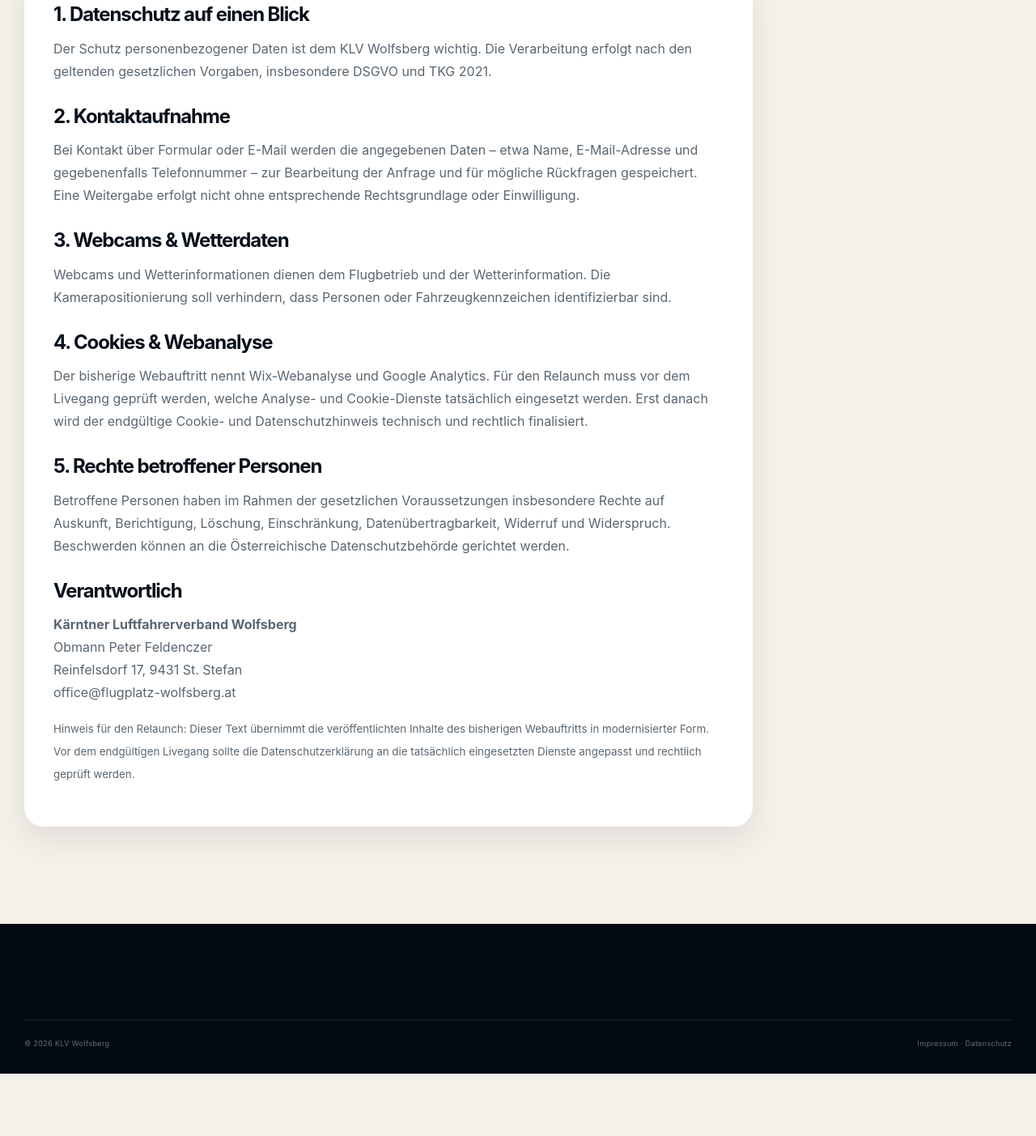
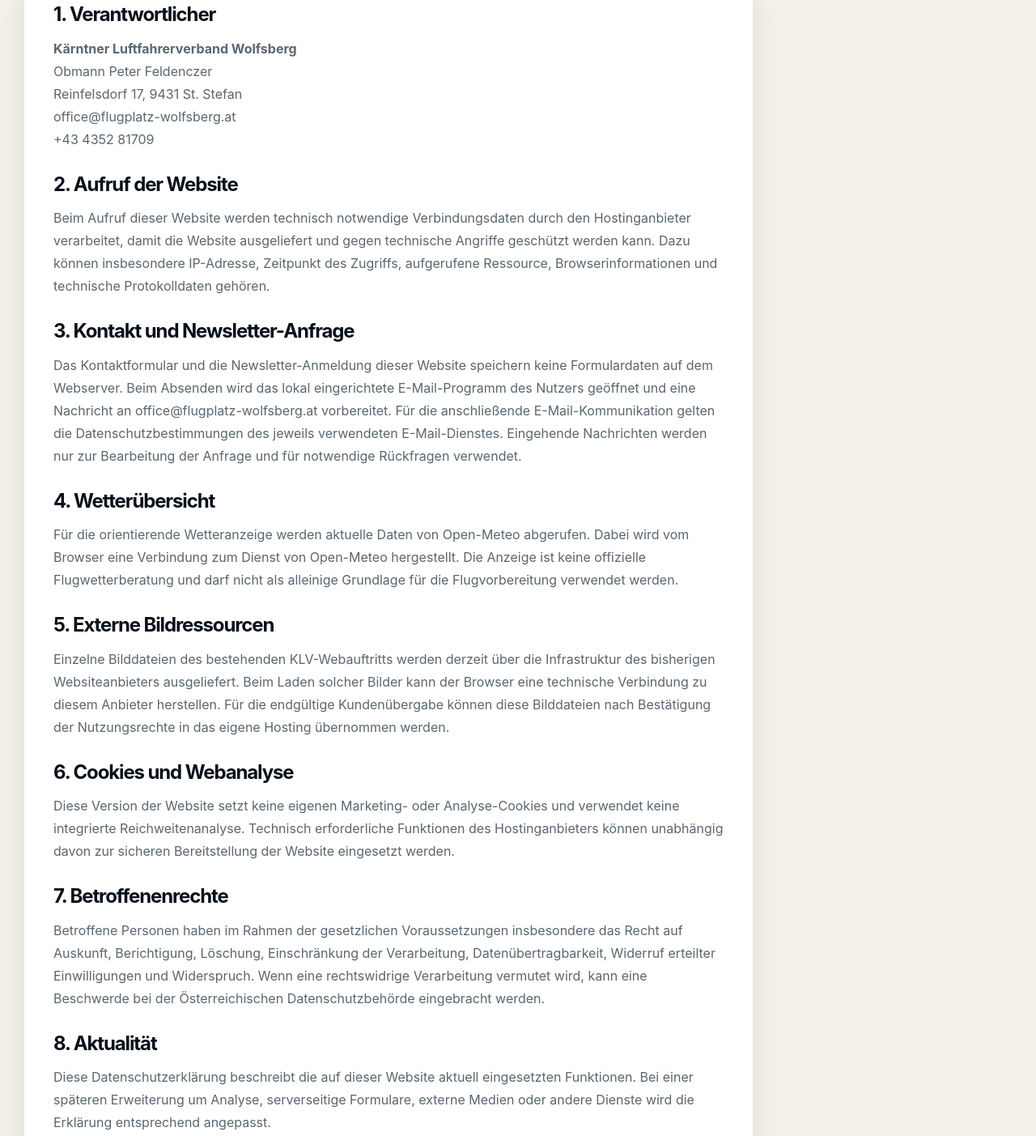
Before and after one commit to Marcel3302/flugplatz-wolfsberg.at, a website: page flugplatz-wolfsberg-pro-v2/datenschutz.html in a window 1280 px wide. Shown: the part 400-1803 px from the top of the page at 81% size. Before the commit the page ends 1726 px from the top, so only its background shows below. Drawn offline with Linux system fonts and the light colour scheme.

Commit message:
Finalize privacy policy for current production setup

```diff
--- a/flugplatz-wolfsberg-pro-v2/datenschutz.html
+++ b/flugplatz-wolfsberg-pro-v2/datenschutz.html
@@ -1,9 +1,25 @@
-<!doctype html><html lang="de"><head><meta charset="utf-8"><meta name="viewport" content="width=device-width,initial-scale=1"><meta name="theme-color" content="#07111d"><title>Datenschutz · Flugplatz Wolfsberg</title><link rel="stylesheet" href="styles.css"></head><body class="legal-page"><div class="statusbar"><div class="wrap statusbar-inner"><div class="live"><i></i><span>LOKW · Flugplatz Wolfsberg</span></div><div class="statuslinks"><span>122.505 MHz</span></div></div></div><header class="navshell"><nav class="wrap nav"><a class="brand" href="index.html"><span class="brandmark">W</span><span><b>FLUGPLATZ WOLFSBERG</b><small>KLV · LOKW</small></span></a><a class="pill" href="index.html">Zur Website</a></nav></header><main class="legal-main"><div class="wrap"><p class="eyebrow">RECHTLICHES</p><h1>Datenschutz</h1><div class="legal-card">
-<h2>1. Datenschutz auf einen Blick</h2><p>Der Schutz personenbezogener Daten ist dem KLV Wolfsberg wichtig. Die Verarbeitung erfolgt nach den geltenden gesetzlichen Vorgaben, insbesondere DSGVO und TKG 2021.</p>
-<h2>2. Kontaktaufnahme</h2><p>Bei Kontakt über Formular oder E-Mail werden die angegebenen Daten – etwa Name, E-Mail-Adresse und gegebenenfalls Telefonnummer – zur Bearbeitung der Anfrage und für mögliche Rückfragen gespeichert. Eine Weitergabe erfolgt nicht ohne entsprechende Rechtsgrundlage oder Einwilligung.</p>
-<h2>3. Webcams & Wetterdaten</h2><p>Webcams und Wetterinformationen dienen dem Flugbetrieb und der Wetterinformation. Die Kamerapositionierung soll verhindern, dass Personen oder Fahrzeugkennzeichen identifizierbar sind.</p>
-<h2>4. Cookies & Webanalyse</h2><p>Der bisherige Webauftritt nennt Wix-Webanalyse und Google Analytics. Für den Relaunch muss vor dem Livegang geprüft werden, welche Analyse- und Cookie-Dienste tatsächlich eingesetzt werden. Erst danach wird der endgültige Cookie- und Datenschutzhinweis technisch und rechtlich finalisiert.</p>
-<h2>5. Rechte betroffener Personen</h2><p>Betroffene Personen haben im Rahmen der gesetzlichen Voraussetzungen insbesondere Rechte auf Auskunft, Berichtigung, Löschung, Einschränkung, Datenübertragbarkeit, Widerruf und Widerspruch. Beschwerden können an die Österreichische Datenschutzbehörde gerichtet werden.</p>
-<h2>Verantwortlich</h2><p><strong>Kärntner Luftfahrerverband Wolfsberg</strong><br>Obmann Peter Feldenczer<br>Reinfelsdorf 17, 9431 St. Stefan<br><a href="mailto:office@flugplatz-wolfsberg.at">office@flugplatz-wolfsberg.at</a></p>
-<p><small>Hinweis für den Relaunch: Dieser Text übernimmt die veröffentlichten Inhalte des bisherigen Webauftritts in modernisierter Form. Vor dem endgültigen Livegang sollte die Datenschutzerklärung an die tatsächlich eingesetzten Dienste angepasst und rechtlich geprüft werden.</small></p>
+<!doctype html><html lang="de"><head><meta charset="utf-8"><meta name="viewport" content="width=device-width,initial-scale=1"><meta name="theme-color" content="#07111d"><meta name="robots" content="index,follow"><title>Datenschutz · Flugplatz Wolfsberg</title><link rel="stylesheet" href="styles.css"></head><body class="legal-page"><div class="statusbar"><div class="wrap statusbar-inner"><div class="live"><i></i><span>LOKW · Flugplatz Wolfsberg</span></div><div class="statuslinks"><span>122.505 MHz</span></div></div></div><header class="navshell"><nav class="wrap nav"><a class="brand" href="index.html"><span class="brandmark">W</span><span><b>FLUGPLATZ WOLFSBERG</b><small>KLV · LOKW</small></span></a><a class="pill" href="index.html">Zur Website</a></nav></header><main class="legal-main"><div class="wrap"><p class="eyebrow">RECHTLICHES</p><h1>Datenschutz</h1><div class="legal-card">
+<h2>1. Verantwortlicher</h2>
+<p><strong>Kärntner Luftfahrerverband Wolfsberg</strong><br>Obmann Peter Feldenczer<br>Reinfelsdorf 17, 9431 St. Stefan<br><a href="mailto:office@flugplatz-wolfsberg.at">office@flugplatz-wolfsberg.at</a><br><a href="tel:+43435281709">+43 4352 81709</a></p>
+
+<h2>2. Aufruf der Website</h2>
+<p>Beim Aufruf dieser Website werden technisch notwendige Verbindungsdaten durch den Hostinganbieter verarbeitet, damit die Website ausgeliefert und gegen technische Angriffe geschützt werden kann. Dazu können insbesondere IP-Adresse, Zeitpunkt des Zugriffs, aufgerufene Ressource, Browserinformationen und technische Protokolldaten gehören.</p>
+
+<h2>3. Kontakt und Newsletter-Anfrage</h2>
+<p>Das Kontaktformular und die Newsletter-Anmeldung dieser Website speichern keine Formulardaten auf dem Webserver. Beim Absenden wird das lokal eingerichtete E-Mail-Programm des Nutzers geöffnet und eine Nachricht an <a href="mailto:office@flugplatz-wolfsberg.at">office@flugplatz-wolfsberg.at</a> vorbereitet. Für die anschließende E-Mail-Kommunikation gelten die Datenschutzbestimmungen des jeweils verwendeten E-Mail-Dienstes. Eingehende Nachrichten werden nur zur Bearbeitung der Anfrage und für notwendige Rückfragen verwendet.</p>
+
+<h2>4. Wetterübersicht</h2>
+<p>Für die orientierende Wetteranzeige werden aktuelle Daten von Open-Meteo abgerufen. Dabei wird vom Browser eine Verbindung zum Dienst von Open-Meteo hergestellt. Die Anzeige ist keine offizielle Flugwetterberatung und darf nicht als alleinige Grundlage für die Flugvorbereitung verwendet werden.</p>
+
+<h2>5. Externe Bildressourcen</h2>
+<p>Einzelne Bilddateien des bestehenden KLV-Webauftritts werden derzeit über die Infrastruktur des bisherigen Websiteanbieters ausgeliefert. Beim Laden solcher Bilder kann der Browser eine technische Verbindung zu diesem Anbieter herstellen. Für die endgültige Kundenübergabe können diese Bilddateien nach Bestätigung der Nutzungsrechte in das eigene Hosting übernommen werden.</p>
+
+<h2>6. Cookies und Webanalyse</h2>
+<p>Diese Version der Website setzt keine eigenen Marketing- oder Analyse-Cookies und verwendet keine integrierte Reichweitenanalyse. Technisch erforderliche Funktionen des Hostinganbieters können unabhängig davon zur sicheren Bereitstellung der Website eingesetzt werden.</p>
+
+<h2>7. Betroffenenrechte</h2>
+<p>Betroffene Personen haben im Rahmen der gesetzlichen Voraussetzungen insbesondere das Recht auf Auskunft, Berichtigung, Löschung, Einschränkung der Verarbeitung, Datenübertragbarkeit, Widerruf erteilter Einwilligungen und Widerspruch. Wenn eine rechtswidrige Verarbeitung vermutet wird, kann eine Beschwerde bei der Österreichischen Datenschutzbehörde eingebracht werden.</p>
+
+<h2>8. Aktualität</h2>
+<p>Diese Datenschutzerklärung beschreibt die auf dieser Website aktuell eingesetzten Funktionen. Bei einer späteren Erweiterung um Analyse, serverseitige Formulare, externe Medien oder andere Dienste wird die Erklärung entsprechend angepasst.</p>
 </div></div></main><footer><div class="wrap footer-bottom"><span>© 2026 KLV Wolfsberg</span><span><a href="impressum.html">Impressum</a> · <a href="datenschutz.html">Datenschutz</a></span></div></footer></body></html>
```
